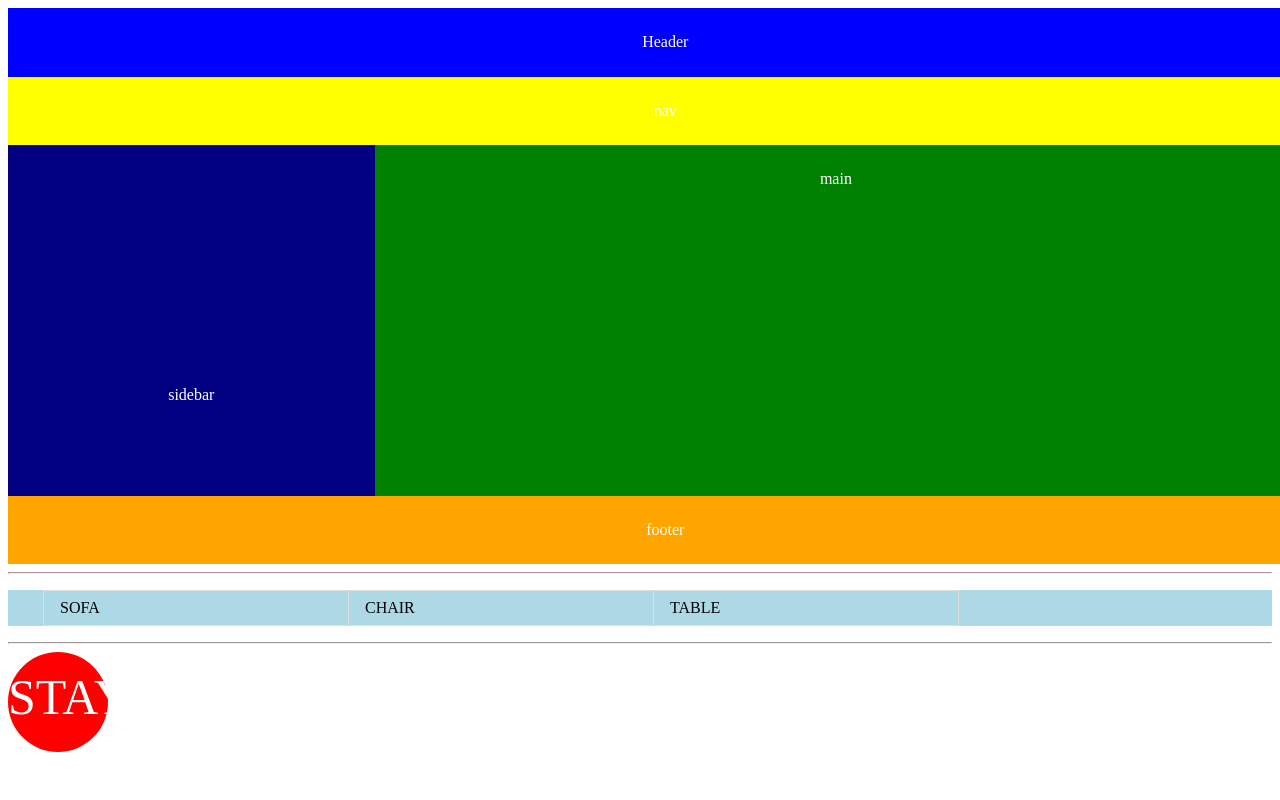
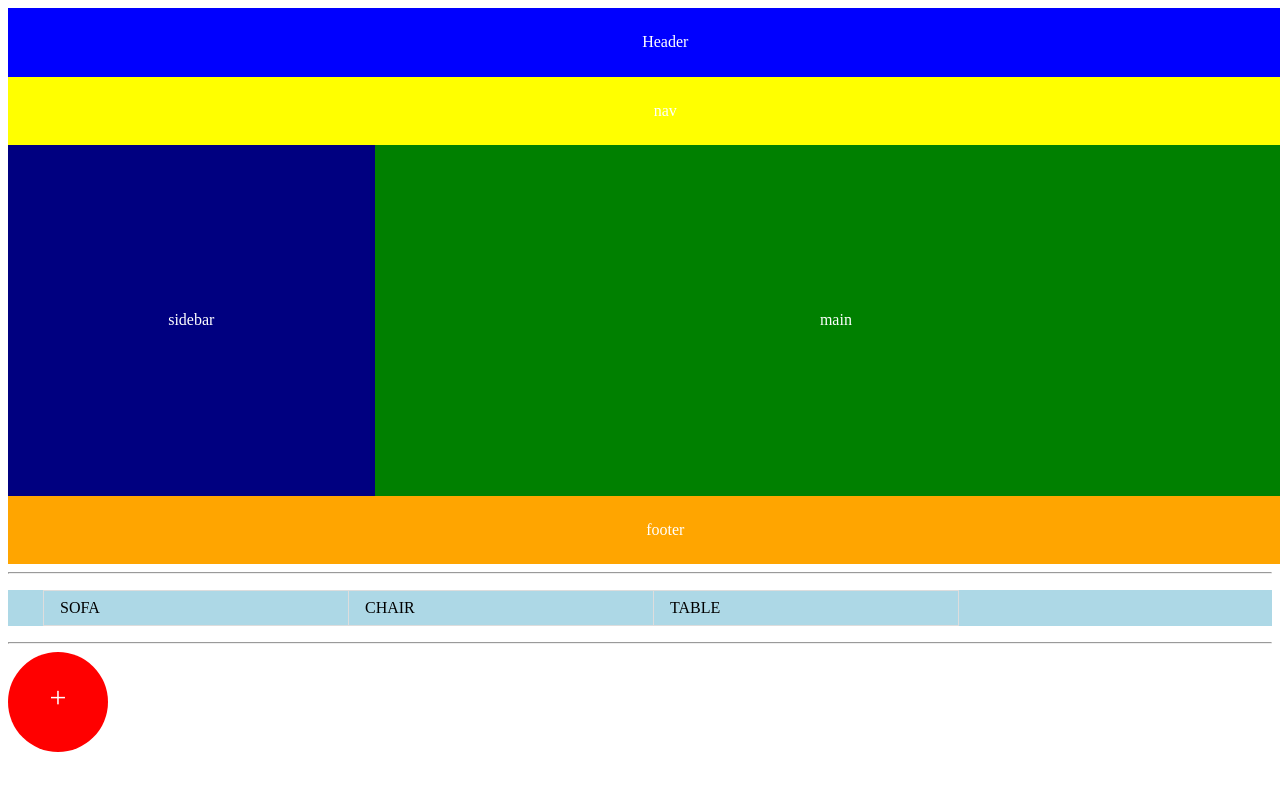
Before and after one commit to alexbjshyu/HTMLHW6, a plain HTML site: page index.html in a window 1280 px wide. Shown: the top 800 px of the page. Drawn offline with Linux system fonts and the light colour scheme.

Commit message:
change 'stay' to +

```diff
--- a/index.html
+++ b/index.html
@@ -40,7 +40,7 @@
     </ul>
     <hr>
     <div class="ball">
-        STAY
+    +
     </div>
     <br><br><br><br><br><br><br><br><br><br><br><br><br><br><br><br>
     <div>hello</div><br><br><br><br><br><br><br><br><br><br><div>end</div>
--- a/main.css
+++ b/main.css
@@ -18,7 +18,7 @@
     height:300px;
     text-align: center;
     padding: 2%;
-    line-height: 450px;
+    line-height: 300px;
     color:white;
  float:left;
 }
@@ -29,7 +29,7 @@
     text-align: center;
     padding:2%;
     color:white;
-    vertical-align: middle;
+    line-height: 300px;
 
 
 }
@@ -82,7 +82,7 @@
     width:100px;
     border-radius: 50%;
     background: red;
-    font-size:50px;
+    font-size:30px;
     text-align: center;
     line-height: 90px;
     position: fixed;
```
